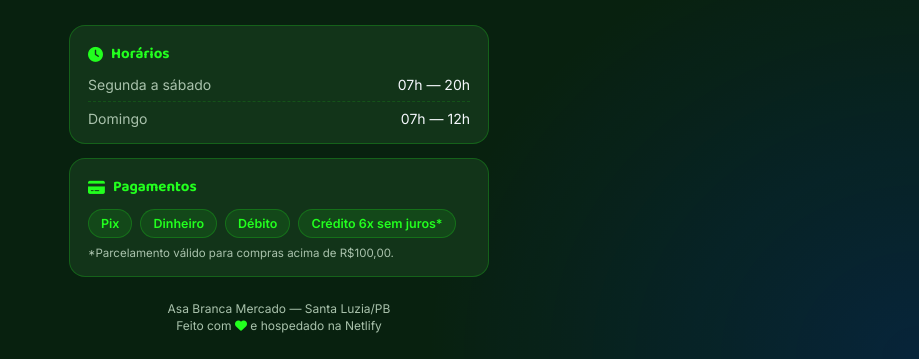
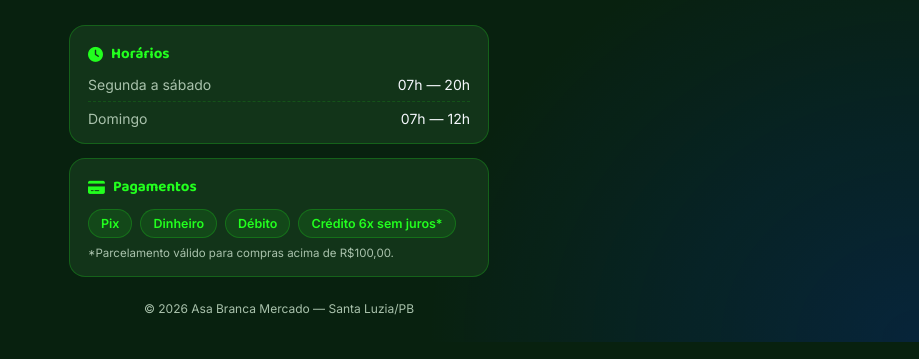
Before and after one commit to hugovs007/asabrancamercado, a plain HTML site: page index.html in a window 1280 px wide. Shown: the part 1408-1767 px from the top of the page, without its empty margins (361-1280 px from the left). Drawn offline with Linux system fonts and the light colour scheme.

Commit message:
Update footer copyright year to 2026

```diff
--- a/index.html
+++ b/index.html
@@ -124,8 +124,7 @@
     </div>
 
     <footer class="foot">
-      <p>Asa Branca Mercado — Santa Luzia/PB</p>
-      <p class="foot-muted">Feito com <i class="fa-solid fa-heart"></i> e hospedado na Netlify</p>
+      <p>© 2026 Asa Branca Mercado — Santa Luzia/PB</p>
     </footer>
 
   </main>
```
